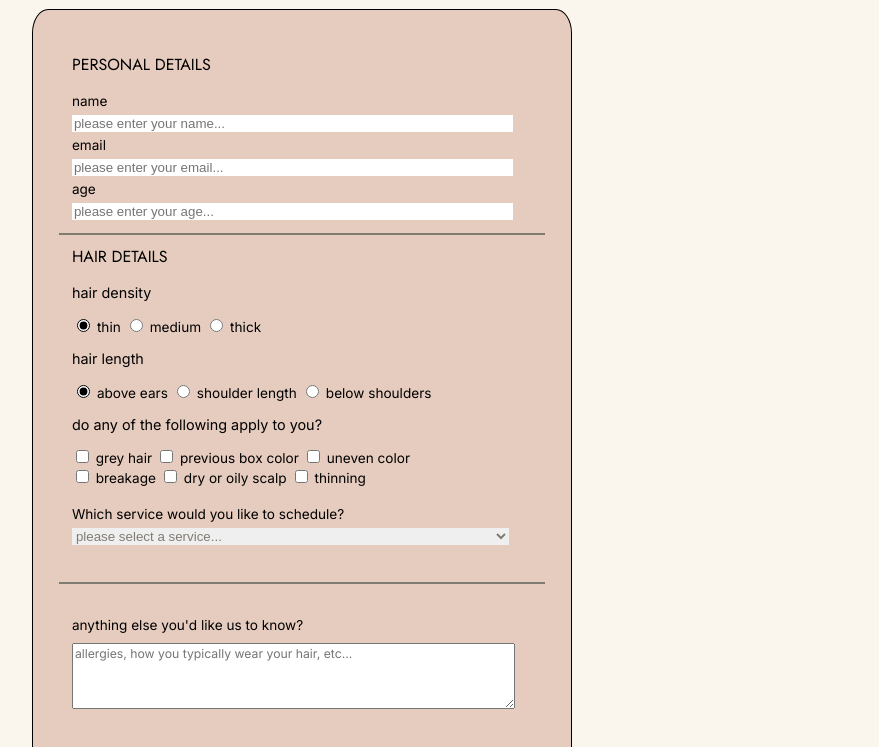
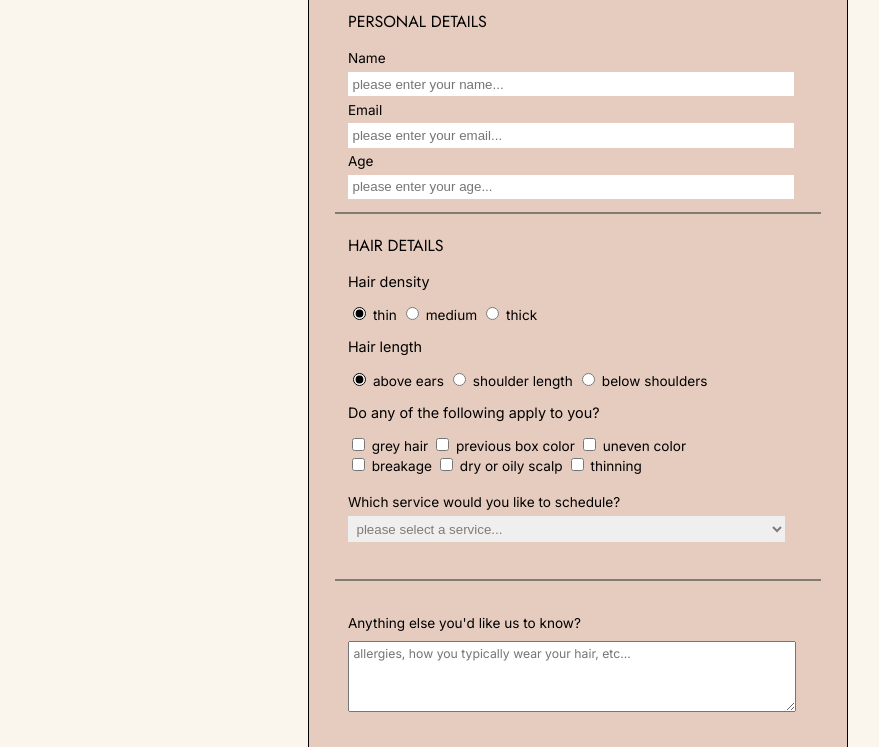
Before and after one commit to emilyherb/survey-form-certification-projectEH, a plain HTML site: page index.html in a window 1280 px wide. Shown: the part 133-880 px from the top of the page, without its empty margins (62-941 px from the left). Drawn offline with nearby package versions, Linux system fonts and the light colour scheme; a web font is replaced by a local one.

Commit message:
new and improved

```diff
--- a/index.html
+++ b/index.html
@@ -18,21 +18,21 @@
 
   <fieldset id="personal-details" class ="container">
     <p class="subheading">PERSONAL DETAILS</p>
-    <label id="name-label" for="name">name<br/>
+    <label id="name-label" for="name">Name<br/>
 <input placeholder="please enter your name..."id="name" type="text" required/></label>
 <br/>
-<label id="email-label" for="email">email<br/>
+<label id="email-label" for="email">Email<br/>
 <input placeholder="please enter your email..." id="email" type="email" required/></label>
 <br/>
-<label id="number-label" for="number">age<br/>
+<label id="number-label" for="number">Age<br/>
 <input placeholder="please enter your age..."id="number" type="number" min="10" max="100" required/></label>
 </fieldset>
 <hr/>
 <fieldset
 id="hair-details" class="container">
-  <p class="subheading">HAIR DETAILS</p>
+  <p class="subheading2">HAIR DETAILS</p>
 
-  <p class="question">hair density</p>
+  <p class="question">Hair density</p>
  <input type="radio" value="thin" id="thin-density" name="density"short-length" checked> <label for="thin-density">thin</label>
 <input type="radio" value="medium" id="medium-density" name="density" value="medium-density">
 <label for="medium-density"> medium</label>
@@ -40,7 +40,7 @@ id="hair-details" class="container">
 <label for="below-shoulders"> thick</label>
 </br>
 
-<p class="question">hair length</p>
+<p class="question">Hair length</p>
  <input type="radio" id="short-length" name="length" value="short" checked>
 <label for="short-length">above ears</label>
 <input type="radio" id="medium-length" name="length" value="medium-length">
@@ -49,7 +49,7 @@ id="hair-details" class="container">
 <label for="below-shoulders">below shoulders</label>
   <br/>
 
-  <p class="question">do any of the following apply to you?</p>
+  <p class="question">Do any of the following apply to you?</p>
   <div id="check">
 <label for="concerns"><input value="greys" name="concerns" type="checkbox"/> grey hair</label>
 <label for="concerns"><input value="boxdye" name="concerns" type="checkbox"/> previous box color</label>
@@ -72,7 +72,7 @@ id="hair-details" class="container">
   </fieldset>
 <hr/>
   <fieldset id="comments" class="container">
-<label id="commentbox" for="comments">anything else you'd like us to know?<br/>
+<label id="commentbox" for="comments">Anything else you'd like us to know?<br/>
           <textarea id="comments" name="bio" rows="4" cols="55" placeholder="allergies, how you typically wear your hair, etc..."></textarea>
         </label>
     </fieldset>
--- a/styles.css
+++ b/styles.css
@@ -10,12 +10,16 @@ h1{
     background-color:#FBF6ED;
     max-width:600px;
     margin:auto;
-    margin:5%;
   }
   .subheading{
     font-family:"Jost";
     font-weight:medium;
     margin-top:0;
+  }
+  .subheading2{
+    font-family:"Jost";
+    font-weight:medium;
+    margin-top:2%;
   }
   #description{
     font-family:"Jost";
@@ -48,6 +52,7 @@ h1{
     margin: 1% 0 1% 0;
     height:5%;
     border:0;
+    padding:1%;
   }
   #submit{
     float:right;
@@ -84,6 +89,7 @@ h1{
   }
   textarea{
     margin-top:2%;
+    padding:1%;
     width:95%;
   }
   input[type="radio"]{
```
